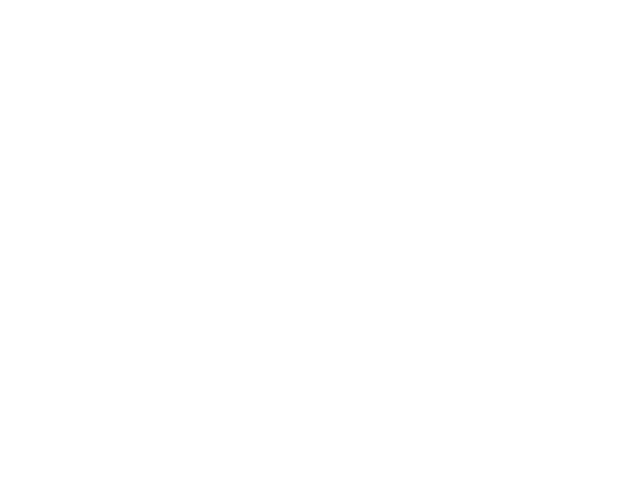
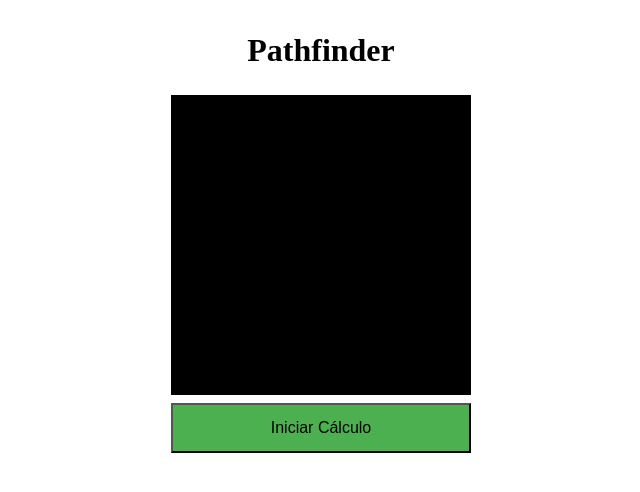
Before and after one commit to DanielDes/Pathfinder, a plain HTML site: page GA_pathfinder.html in a window 1280 px wide. Shown: the whole page, without its empty margins (319-959 px from the left). Drawn offline with Linux system fonts and the light colour scheme.

Commit message:
Added a canvas

```diff
--- a/GA_functions.js
+++ b/GA_functions.js
@@ -7,6 +7,16 @@
 const dwn = 1;
 const rgt = 2;
 const lft = 3;
+const map = [
+    ['O','E','E','E','_','_','_','E'],
+    ['_','_','E','_','_','E','_','_'],
+    ['E','_','E','_','E','E','E','_'],
+    ['_','_','E','_','_','E','_','_'],
+    ['_','E','E','E','_','E','_','E'],
+    ['_','_','E','_','_','E','_','_'],
+    ['E','_','E','_','E','E','E','_'],
+    ['E','_','_','_','E','E','E','X']
+];
 //the posible ways of a horse in chess
 /* rgt rgt dwn as a horse piece in chess
 *   O -> O -> O
@@ -24,7 +34,7 @@
 var init_position;
 var end__position;
 var wall_character;
-var map;
+
 var crossover_mask=[true,true,true,true,false,false,false,false];
 var is_mutation_init = false;
 
@@ -62,12 +72,12 @@
 }
 
 //this function is needed for initialize the variables for the fitness function
-function init_fitness(character_init,character__end,_wall_character,_map)
+function init_fitness(character_init,character__end,_wall_character)
 {
     init_position=recognize_map(character_init,map);
     end__position=recognize_map(character__end,map);
     wall_character=_wall_character;
-    map = _map;
+
 }
 
 //this function evalue the fitness for a particular chromosome
--- a/GA_pathfinder.html
+++ b/GA_pathfinder.html
@@ -7,28 +7,66 @@
     <script src="AG.js"></script>
     <script src="GA_functions.js"></script>
     <script src="auxiliar_functions.js"></script>
-    <title>Path finder</title>
+    <style>
+      .button {
+        min-width: 100px;
+        min-height: 30px;
+        background-color: #4CAF50;
+        display: inline-block;
+        font-size: 16px;
+        height: 50px;
+        width: 300px;
+      }
+    </style>
 </head>
 <body>
+  <title>Path finder</title>
+  <table style = "width:100%">
+    <tr style = "align:center">
+      <th>
+        <h1>Pathfinder</h1>
+      </th>
+    </tr>
+    <tr>
+      <th>
+        <canvas id="canvas" width="300" height="300"></canvas>
+        <script>
+
+        Player_x = Player_y = 10;//player
+        x_velocity = y_velocity = 0;//velocity
+        Grid_size= tile_count = 20;//grid size and tile count
+        Apple_x = Apple_y = 15;//apple
+        trail=[];//array with the chocks of the body, it's a stack
+        tail = 5;//counter for the number of the elements nd the body
+
+         window.onload=function()
+        {
+            canv=document.getElementById("canvas");//get the canvas
+            Context = canv.getContext("2d");//get the 2d context
+
+            Context.fillRect( 0 , 0 , canv.width , canv.height ); // crea el background
+
+        }
+
+
+        </script>
+      </th>
+    </tr>
+    <tr style = "align:center">
+      <th>
+        <button class="button"> Iniciar Cálculo </button>
+      </th>
+    </tr>
+  </table>
 
     <script>
-        var map = [
-            ['O','E','E','E','_','_','_','E'],
-            ['_','_','E','_','_','E','_','_'],
-            ['E','_','E','_','E','E','E','_'],
-            ['_','_','E','_','_','E','_','_'],
-            ['_','E','E','E','_','E','_','E'],
-            ['_','_','E','_','_','E','_','_'],
-            ['E','_','E','_','E','E','E','_'],
-            ['E','_','_','_','E','E','E','X']
-        ];
         //in the function we pass the functions releated with our genetic algorithm
         //the numbers are crossover_rate,mutation_rate,population_size and chromosome_size
         //chromosome size is defined on the file GA_function.js
         var my_genetic_algorithm = newGA(f_selection,f_crossover,f_mutation,f_new_population,f_fitness,0.3,0.05,20,chromosome_size);
         //we initialize a global values for the fitness function
         //it let us to put every map what we want
-        init_fitness('O','X','E',map);
+        init_fitness('O','X','E');
         //this function evolves the population the number of generations we specify
         //return the last generation evolved
         var final_population = Evolve(my_genetic_algorithm,1);
```
